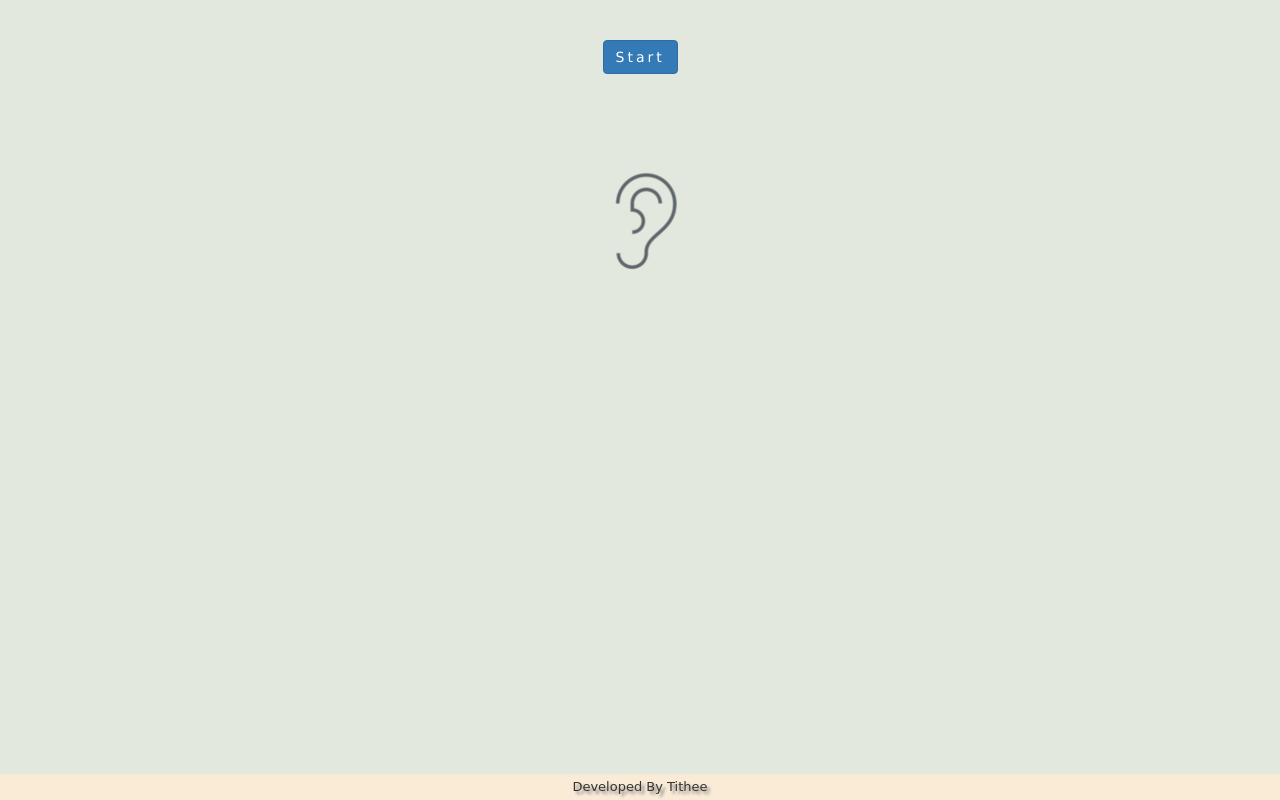
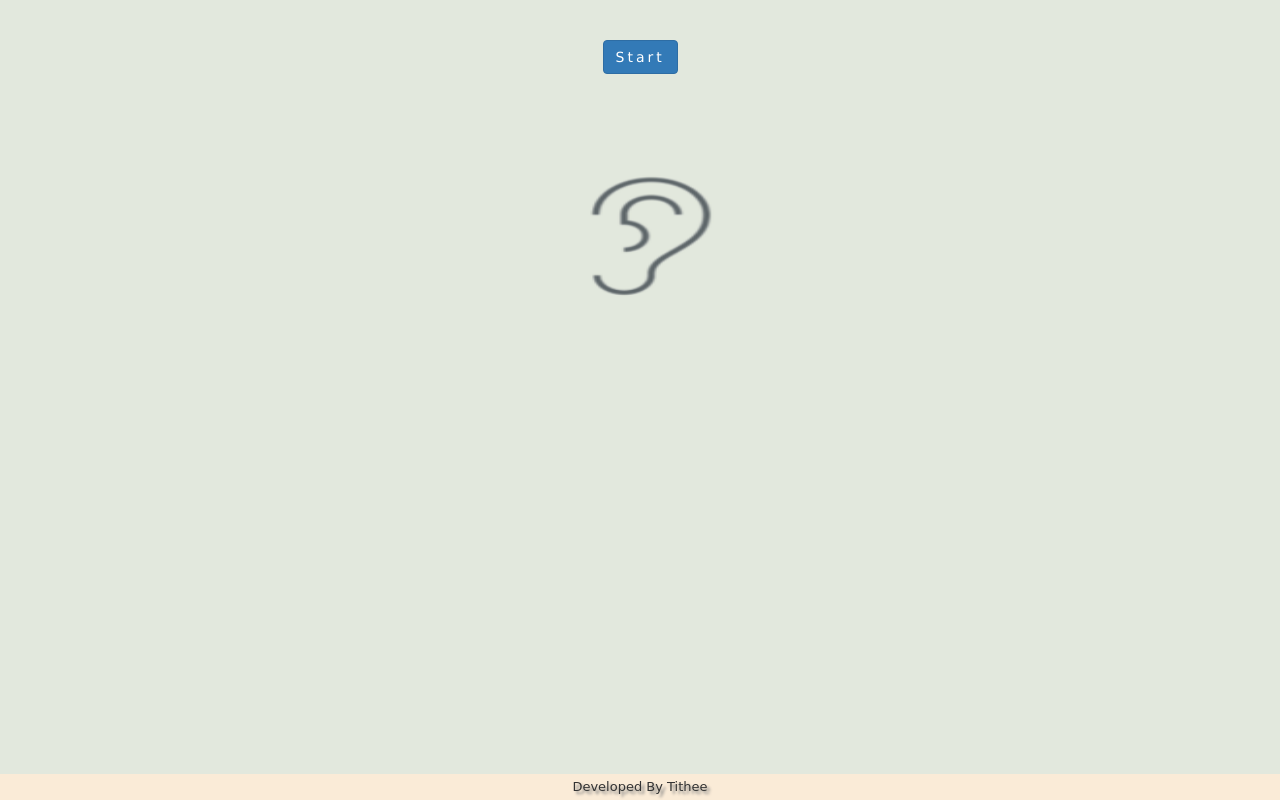
Before and after one commit to mysteryalt/sound-controlled-animals-project2, a plain HTML site: page index.html in a window 1280 px wide. Drawn offline with nearby package versions, Linux system fonts and the light colour scheme; a web font is replaced by a local one.

Commit message:
Add files via upload

```diff
--- a/index.html
+++ b/index.html
@@ -29,7 +29,7 @@
 <br>
 <br> <br>
 
-<img id="image" src="image1.png">
+<img id="img" width="200" height="175" src="image1.png">
 </center>
 
 </div>
```
